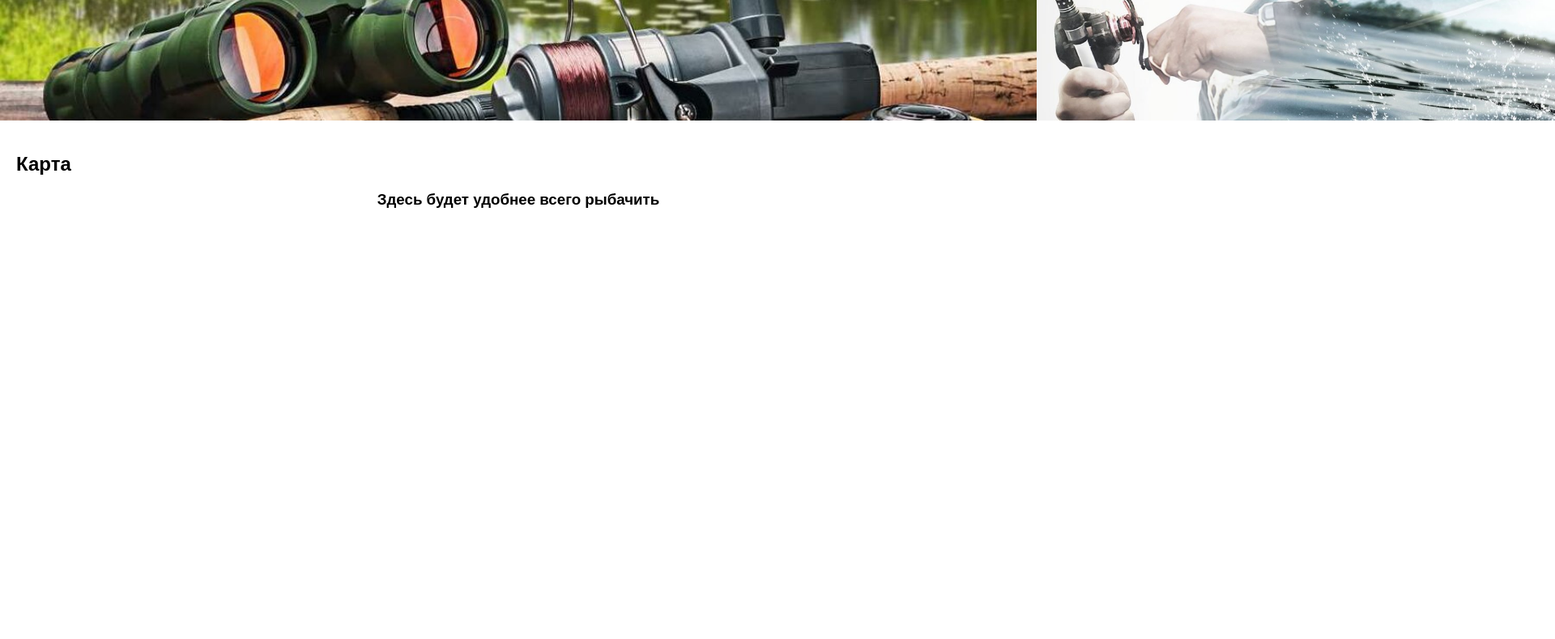
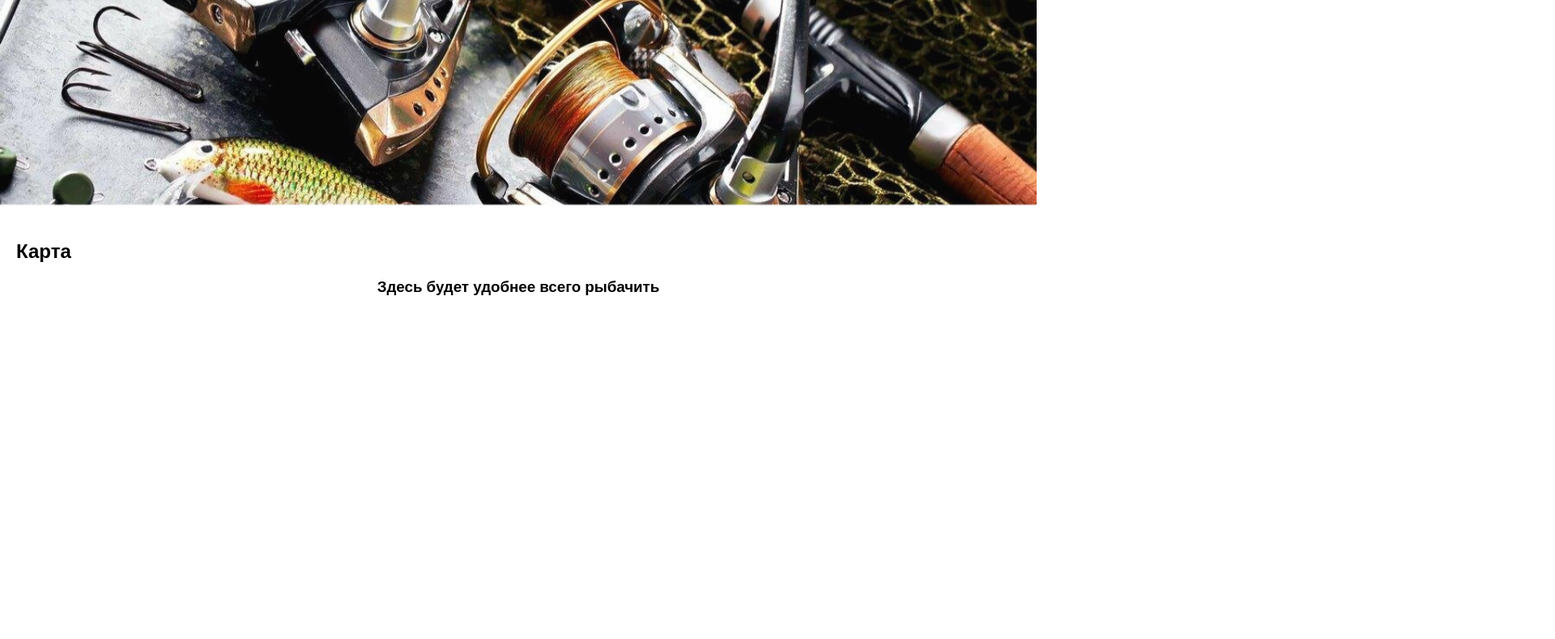
Before and after one commit to DisturbedEye/staticalpharib, a plain HTML site: page index.html in a window 1280 px wide. Shown: the part 131-921 px from the top of the page at 81% size, 1920 px wide, since content can reach past the window. Drawn offline with Linux system fonts and the light colour scheme.

Commit message:
image carousel fix

```diff
--- a/index.html
+++ b/index.html
@@ -36,22 +36,20 @@
         </div>
     </div>
     <div id="content">
-        <section class="carousel" aria-label="Gallery">
-            <ol class="carousel__viewport">
-                <li id="carousel__slide1" tabindex="0" class="carousel__slide">
-                  <div class="carousel__snapper"></div>
-                </li>
-                <li id="carousel__slide2" tabindex="0" class="carousel__slide">
-                  <div class="carousel__snapper"></div>
-                </li>
-                <li id="carousel__slide3" tabindex="0" class="carousel__slide">
-                  <div class="carousel__snapper"></div>
-                </li>
-                <li id="carousel__slide4" tabindex="0" class="carousel__slide">
-                  <div class="carousel__snapper"></div>
-                </li>
-              </ol>
-        </section>
+        <div class="slideshow-container">
+            <div class="mySlides fade">
+                <img src="media/filler1.jpg" style="width:100%">
+            </div>
+            <div class="mySlides fade">
+                <img src="media/filler2.jpg" style="width:100%">
+            </div>
+            <div class="mySlides fade">
+                <img src="media/filler3.jpg" style="width:100%">
+            </div>
+            <div class="mySlides fade">
+                <img src="media/filler4.jpg" style="width:100%">
+            </div>
+        </div>
         <div id="map">
             <h2>Карта</h2>
             <h3>Здесь будет удобнее всего рыбачить</h3>
@@ -73,5 +71,6 @@
             <i class="fa-sharp fa-solid fa-circle-info"></i>О нас
         </a>
 	</div>
+    <script src="static/carousel.js"></script>
 </body>
 </html>
--- /dev/null
+++ b/static/carousel.js
@@ -0,0 +1,14 @@
+let slideIndex = 0;
+showSlides();
+
+function showSlides() {
+  let i;
+  let slides = document.getElementsByClassName("mySlides");
+  for (i = 0; i < slides.length; i++) {
+    slides[i].style.display = "none";
+  }
+  slideIndex++;
+  if (slideIndex > slides.length) {slideIndex = 1}
+  slides[slideIndex-1].style.display = "block";
+  setTimeout(showSlides, 2000); // Change image every 2 seconds
+}
--- a/static/generic.css
+++ b/static/generic.css
@@ -163,6 +163,23 @@ body{
     text-overflow: unset;
 	width: 100vw;
 }
+/* Slideshow container */
+.slideshow-container {
+	max-width: 100%;
+	position: relative;
+}
+.slideshow-container img{
+	height: 33vh;
+	object-fit: cover;
+}
+.fade {
+	animation-name: fade;
+	animation-duration: 1.5s;
+}
+@keyframes fade {
+	from {opacity: .4}
+	to {opacity: 1}
+}
 .atext{
     font-weight: 600;
     padding: 10px 5%;
@@ -274,74 +291,6 @@ body{
 #goods .cbutton:hover{
 	cursor: pointer;
 }
-.carousel {
-	position: relative;
-	perspective: 100px;
-	height: 20vh;
-}
-.carousel ol, li {
-	list-style: none;
-	margin: 0;
-	padding: 0;
-}
-.carousel__viewport {
-	position: absolute;
-	top: 0;
-	right: 0;
-	bottom: 0;
-	left: 0;
-	display: flex;
-	counter-reset: item;
-	scroll-behavior: smooth;
-	scroll-snap-type: x mandatory;
-	height: inherit;
-}
-.carousel__slide {
-	position: relative;
-	flex: 0 0 100%;
-	width: 100%;
-	counter-increment: item;
-	background-repeat: no-repeat;
-	background-position: center;
-	background-size: cover;
-}
-.carousel__slide:nth-child(1) {
-	background-image: url("../media/filler1.jpg");
-}
-.carousel__slide:nth-child(2) {
-	background-image: url("../media/filler2.jpg");
-}
-.carousel__slide:nth-child(3) {
-	background-image: url("../media/filler3.jpg");
-}
-.carousel__slide:nth-child(4) {
-	background-image: url("../media/filler4.jpg");
-}
-.carousel__snapper {
-	position: absolute;
-	top: 0;
-	left: 0;
-	width: 100%;
-	height: 100%;
-	scroll-snap-align: center;
-}
-@media (hover: hover) {
-	.carousel__snapper {
-	animation-name: tonext, snap;
-	animation-timing-function: ease;
-	animation-duration: 4s;
-	animation-iteration-count: infinite;
-	}
-
-	.carousel__slide:last-child .carousel__snapper {
-	animation-name: tostart, snap;
-	}
-}
-@media (prefers-reduced-motion: reduce) {
-	.carousel__snapper {
-	animation-name: none;
-	}
-}
 #item-content{
 	margin: 3rem;
 	display: grid;
@@ -353,7 +302,7 @@ body{
 .gallery {
 	margin: 1rem;
 	display: grid;
-	grid-template-columns: repeat(10, 80%);
+	grid-template-columns: repeat(10, 100%);
 	grid-template-rows: 1fr;
 	grid-column-gap: 1rem;
 	grid-row-gap: 1rem;
@@ -476,4 +425,7 @@ body{
 	.gallery{
 		height: 25vh;
 	}
+	#item-content{
+		grid-template-columns: 1fr;
+	}
 }
```
